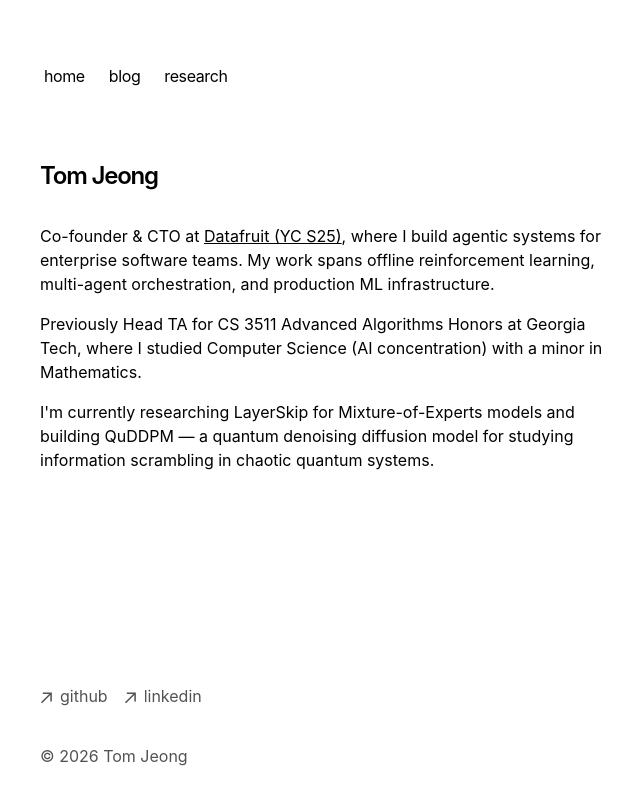
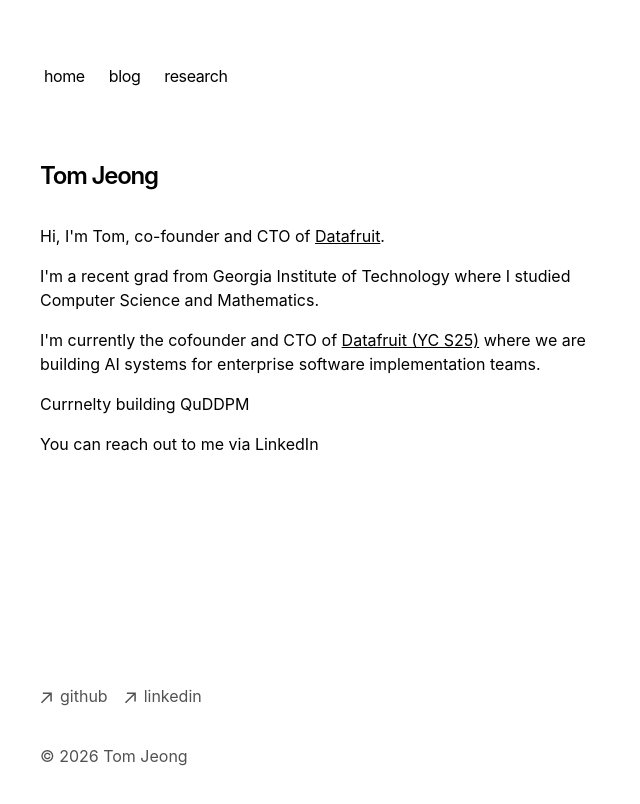
Before and after one commit to tjeong117/tdot, a Next.js app: page / in a window 1280 px wide. Shown: the top 804 px of the page, without its empty margins (312-952 px from the left). Built offline with nearby package versions, Linux system fonts and the light colour scheme.

Commit message:
main page

```diff
--- a/app/page.tsx
+++ b/app/page.tsx
@@ -7,22 +7,37 @@ export default function Page() {
         Tom Jeong
       </h1>
       <p className="mb-4">
-        {`Co-founder & CTO at `}
+        {`Hi, I'm Tom, co-founder and CTO of `}
         <a
           href="https://datafruit.ai"
           target="_blank"
           rel="noopener noreferrer"
           className="underline"
         >
-          Datafruit (YC S25)
+          Datafruit
         </a>
-        {`, where I build agentic systems for enterprise software teams. My work spans offline reinforcement learning, multi-agent orchestration, and production ML infrastructure.`}
+        {`.`}
       </p>
       <p className="mb-4">
-        {`Previously Head TA for CS 3511 Advanced Algorithms Honors at Georgia Tech, where I studied Computer Science (AI concentration) with a minor in Mathematics.`}
+        {` I'm  a recent grad from Georgia Institute of Technology where I studied Computer Science and Mathematics.`}
       </p>
       <p className="mb-4">
-        {`I'm currently researching LayerSkip for Mixture-of-Experts models and building QuDDPM — a quantum denoising diffusion model for studying information scrambling in chaotic quantum systems.`}
+        {`I'm currently the cofounder and CTO of `}
+        <a
+          href="https://www.ycombinator.com/companies/datafruit"
+          target="_blank"
+          rel="noopener noreferrer"
+          className="underline"
+        >
+        Datafruit (YC S25)
+        </a>
+        {` where we are building AI systems for enterprise software implementation teams.`}
+      </p>
+      <p className="mb-4">
+        {`Currnelty building QuDDPM`}
+      </p>
+      <p className="mb-4">
+        {`You can reach out to me via LinkedIn`}
       </p>
       <div className="my-8">
         <BlogPosts />
```
